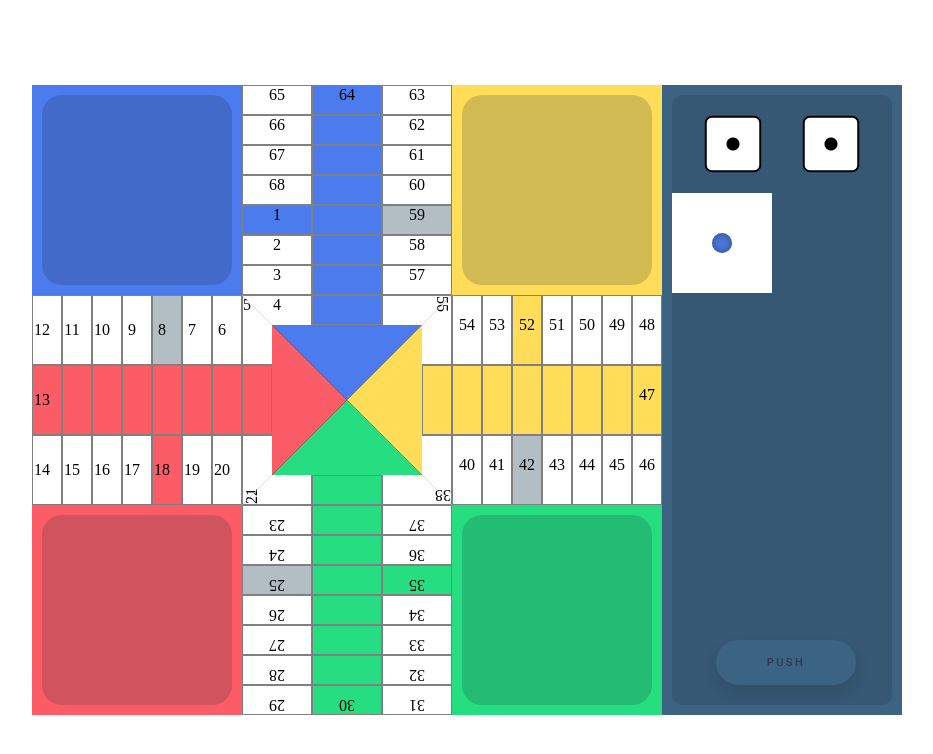
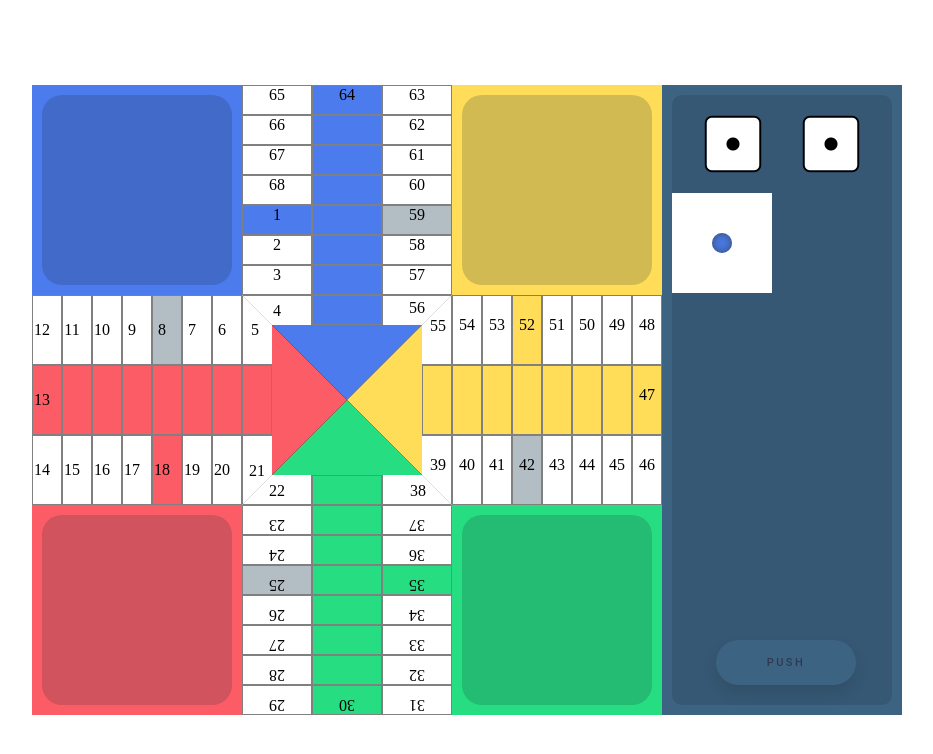
Before and after one commit to JuanesEsp1/Parchis, a PHP site: page / in a window 1280 px wide. Shown: the top 754 px of the page, without its empty margins (173-1106 px from the left). Run offline with PHP 8.4, Linux system fonts and the light colour scheme.

Commit message:
JE arregle el middle y la posicion

```diff
--- a/assets/css/styles.css
+++ b/assets/css/styles.css
@@ -425,6 +425,62 @@ main{
 
 .middle-player1-1{
     display: flex;
-    justify-content: center;
-    align-items: center;
+    position: absolute;
+    top: 6px;
+    left: 30px;
 }
+
+.middle-player1-2{
+    display: flex;
+    position: absolute;
+    top: 25px;
+    left: 8px;
+}
+
+.middle-player2-1{
+    display: flex;
+    transform: rotate(-90deg);
+    position: absolute;
+    top: 4px;
+    right: 30px;
+}
+
+.middle-player2-2{
+    display: flex;
+    transform: rotate(-90deg);
+    position: absolute;
+    bottom: 25px;
+    left: 4px;
+}
+
+.middle-player3-1{
+    display: flex;
+    transform: rotate(180deg);
+    position: absolute;
+    top: 4px;
+    right: 27px;
+}
+
+.middle-player3-2{
+    display: flex;
+    transform: rotate(180deg);
+    position: absolute;
+    bottom: 20px;
+    left: 5px;
+}
+
+.middle-player4-1{
+    display: flex;
+    transform: rotate(90deg);
+    position: absolute;
+    top: 5px;
+    left: 25px;
+}
+
+.middle-player4-2{
+    display: flex;
+    transform: rotate(90deg);
+    position: absolute;
+    top: 25px;
+    left: 5px;
+}
--- a/assets/js/script.js
+++ b/assets/js/script.js
@@ -14,12 +14,14 @@ const getNum = ()=>{
 }
 
 const crapsPush = () =>{
-    //getTurn();
+    getTurn();
 
+    /*
     let element = $('[player1="2"]');
     element.html('xxx');
     let id = element.attr('id');
     console.log(id);
+    */
 }
 
 const dbStatus = () => {
--- a/components/table/rowsMiddle.php
+++ b/components/table/rowsMiddle.php
@@ -1,43 +1,52 @@
 <div class="row-middle row-middle-player1">
-    <div id="field4" class="field-triangular1">
-        <div player2="21" player3="38" player4="55" class="middle-player1-1">
+    <div  class="field-triangular1">
+        <div id="field4" player2="21" player3="38" player4="55" class="middle-player1-1">
         4
         </div>
     </div>
 
-    <div id="field5" class="field-triangular2">
-        <div player2="22" player3="39" player4="56" class="middle-player1-2">
+    <div class="field-triangular2">
+        <div id="field5" player2="22" player3="39" player4="56" class="middle-player1-2">
         5
         </div>
     </div>
 </div>
 
 <div class="row-middle row-middle-player2">
-    <div player2="4" player3="21" player4="38" id="field55" class="field-triangular1">
+    <div class="field-triangular1">
+        <div id="field55" player2="4" player3="21" player4="38" class="middle-player2-1">
             55
         </div>
-
-    <div player2="5" player3="22" player4="39" id="field56" class="field-triangular2">
+    </div>
+    <div class="field-triangular2">
+        <div id="field56" player2="5" player3="22" player4="39" class="middle-player2-2">
             56
+        </div>
     </div>
 </div>
 
 <div class="row-middle row-middle-player3">
-    <div player2="55" player3="4" player4="21" id="field38" class="field-triangular1">
+    <div  class="field-triangular1">
+        <div id="field38"player2="55" player3="4" player4="21" class="middle-player3-1">
             38
         </div>
-
-    <div player2="56" player3="5" player4="22" id="field39" class="field-triangular2">
+    </div>
+    <div class="field-triangular2">
+        <div id="field39" player2="56" player3="5" player4="22" class="middle-player3-2">
             39
+        </div>
     </div>
 </div>
 
 <div class="row-middle row-middle-player4">
-    <div player2="38" player3="55" player4="4" id="field21" class="field-triangular1">
+    <div class="field-triangular1">
+        <div id="field21" player2="38" player3="55" player4="4" class="middle-player4-1">
             21
         </div>
-
-    <div player2="39" player3="56" player4="5" id="field22" class="field-triangular2">
+    </div>
+    <div class="field-triangular2">
+        <div id="field22" player2="39" player3="56" player4="5" class="middle-player4-2">
             22
         </div>
     </div>
+</div>
```
Lines whose indentation alone changed are shown as unchanged.
